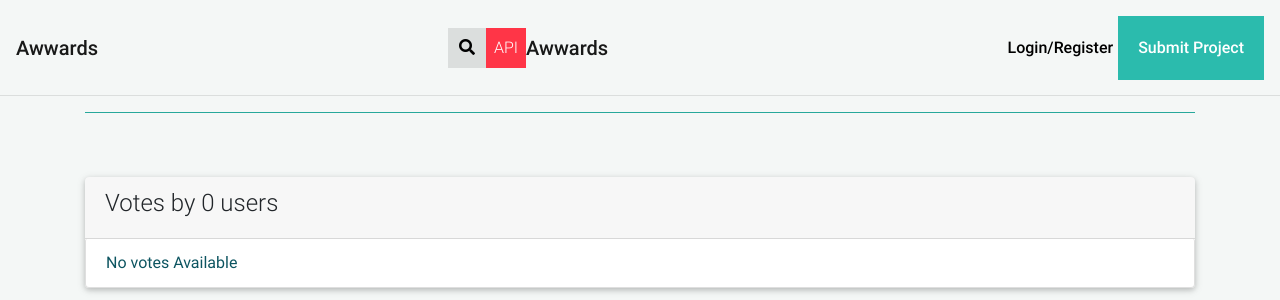
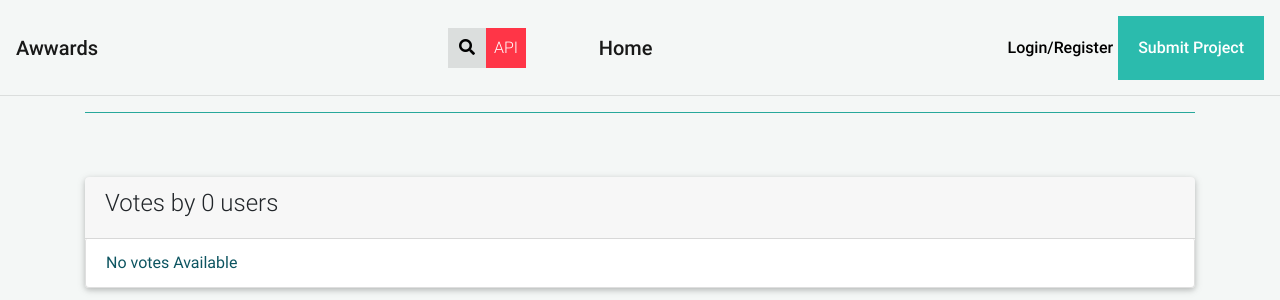
Before and after one commit to Lourine/Awwards, a Django app: page /project/1/ in a window 1280 px wide. Shown: the top 300 px of the page. Run offline with Django 3.2, Linux system fonts and the light colour scheme; data that the repository does not hold is empty; some libraries are stand-ins or nearby versions.

Commit message:
Edit index.html

```diff
--- a/myawwards/templates/navbar.html
+++ b/myawwards/templates/navbar.html
@@ -17,11 +17,9 @@
       <a style="color:white"  href="{%url 'api'%}"  class="nav-link" >API<span class="sr-only">(current)</span></a>
 
     </li>
-    <li>
-      <a id="title" class="navbar-brand" href="/">Awwards</a>
-    </li>
 
   </ul>
+  <a id="title" class="navbar-brand" href="/">Home</a>
 
   {%if user.is_authenticated%}
   <a style="color:black;padding:10px"  href="{%url 'profile'%}"><i class="far fa-user"></i>{{user}}</a>
```
